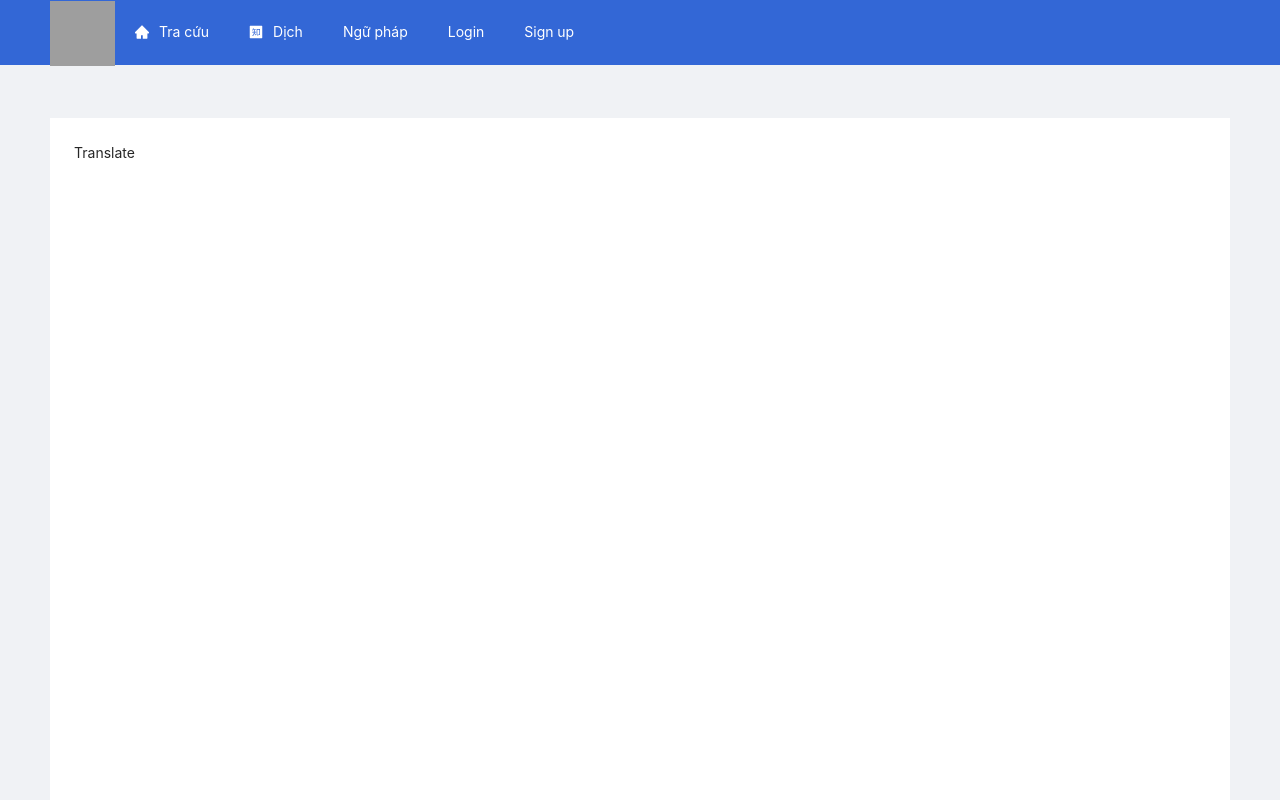
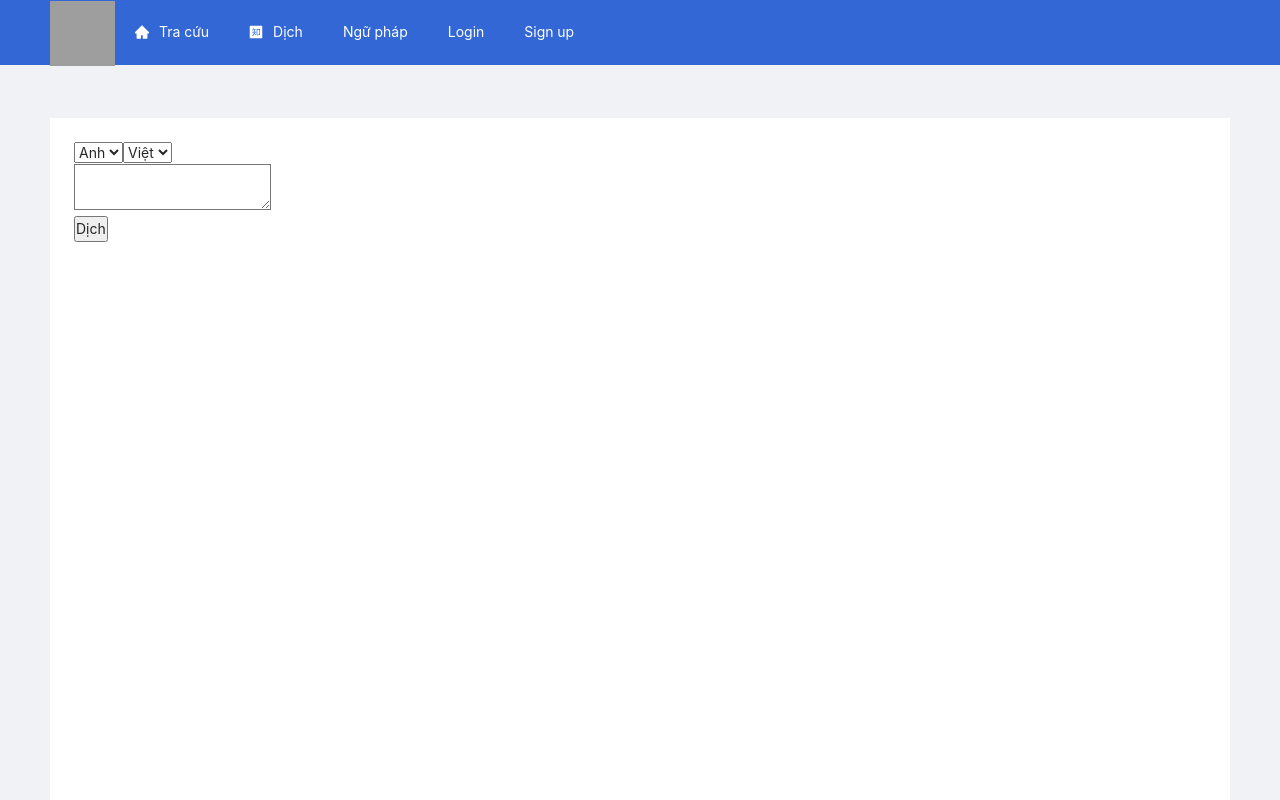
Before and after one commit to tranhoanglonghai2k/Project-Web-Frontend, a React (Create React App) app in the folder frontend/: page /translate in a window 1280 px wide. Shown: the top 800 px of the page. Built offline with nearby package versions, Linux system fonts and the light colour scheme; grey boxes are pictures that could not be loaded.

Commit message:
Translate page

```diff
--- /dev/null
+++ b/frontend/src/components/SelectLanguage/SelectLanguage.js
@@ -0,0 +1,67 @@
+import React from 'react'
+import axios from 'axios'
+import  { useState } from 'react';
+import { END_POINT } from '../../config';
+
+export const SelectLanguage = () => {
+    localStorage.clear(); // NOTE: khi nào public thì xóa
+    const [lang1,setLang1] = useState("Anh");
+    const [lang2,setLang2] = useState("Việt");
+    const [input,setInput] = useState("Plese input");
+    const [output,setOutput]=useState("");
+    const check = localStorage.getItem("his") ?  JSON.stringify(localStorage.getItem("his")) : [] ;
+    const [his,setHis] = useState(check);
+
+      function handleChangeinput(event) {
+        event.preventDefault();
+        setInput(event.target.value);
+      }
+      function handleChangelang1(event) {
+        event.preventDefault();
+        event.target.value === "Anh" ? setLang2("Việt") : setLang2("Anh");
+        setLang1(event.target.value);
+      }
+
+
+      function handleSubmit(event) {
+        event.preventDefault();
+        setHis(data =>
+          [...data,input]
+        );
+        localStorage.setItem("his",his);
+        const request_lang = lang1==="Việt" ? "en" : "vi";
+        axios.post(END_POINT + "/api/translate-paragraph", {"type": request_lang, "param": input })
+        .then(res => {
+          console.log(res);
+          setOutput(res.data.param);
+        })
+
+      }
+        return (
+          <div className="container">
+          <div>
+           <form onSubmit={handleSubmit}>
+          <div className="Container-language">
+              <select className="language-input" name ="lang1" value={lang1} onChange={handleChangelang1}>
+                <option value="Anh">Anh</option>
+                <option value="Việt">Việt</option>
+              </select>
+              <select name ="lang2" value={lang2} >
+                <option value="Việt">Việt</option>
+                <option value="Anh">Anh</option>
+              </select>
+          </div>
+          <div className="container-translate">
+            <div><textarea name="input" onChange={handleChangeinput} /></div>
+            <div >{output}</div>
+          </div>
+            <input type="submit" value="Dịch" />
+            </form>
+            <ul>{his && his.map((item) =>
+               <li>{item} </li>
+            )}
+            </ul>
+          </div>
+          </div>
+        );
+    }
--- /dev/null
+++ b/frontend/src/config.js
@@ -0,0 +1 @@
+export const END_POINT = "https://8b8e-2405-4802-1b5-1120-8d77-e734-65a-ed94.ngrok.io"
--- a/frontend/src/pages/Translate/Translate.js
+++ b/frontend/src/pages/Translate/Translate.js
@@ -1,5 +1,6 @@
 import React from "react";
 import { Layout } from "antd";
+import {SelectLanguage} from "../../components/SelectLanguage/SelectLanguage"
 
 function Translate() {
   const { Content } = Layout;
@@ -15,7 +16,7 @@ function Translate() {
             className="site-layout-background"
             style={{ padding: 24, minHeight: 2400, marginTop: 54 }}
           >
-            Translate
+            <SelectLanguage />
           </div>
         </Content>
       </Layout>
```
Also changed, not shown: 1 other file (tests, documents, lock files or other folders).
